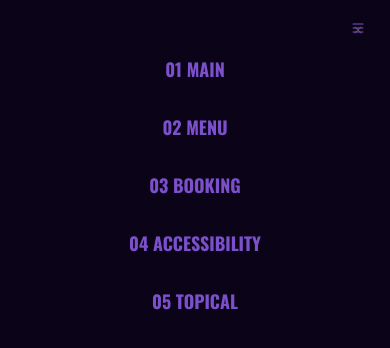
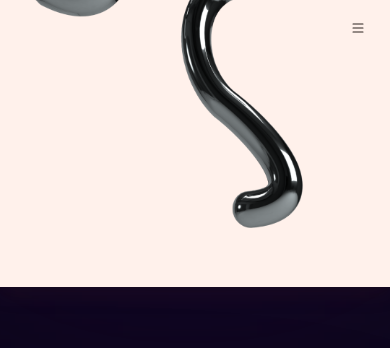
Before and after one commit to auk47/DZ, a plain HTML site: page eksamen/eksamen/topical.html in a window 390 px wide. Shown: the top 348 px of the page. Drawn offline with nearby package versions, Linux system fonts and the light colour scheme; files whose address does not match are found by name; a web font is replaced by a local one.

Commit message:
booking css

```diff
--- a/eksamen/assets/css/styletopical.css
+++ b/eksamen/assets/css/styletopical.css
@@ -227,13 +227,12 @@ section .blur_clr:nth-child(2){
     z-index: 1;
 }
 
-/*================== HEADER =======================*/
-
+/*=============== HEADER & NAV ===============*/
 /*=============== HEADER & NAV ===============*/
 .header{
   position: fixed;
   width: 100%;
-  background-color: #0b0418;
+  background-color: var(--body-color);
   top: 0;
   left: 0;
   z-index: var(--z-fixed);
@@ -248,7 +247,116 @@ section .blur_clr:nth-child(2){
   align-items: center;
 }
 
-.nav__logo, .nav__toggle{
+.nav__logo, .nav__toggle, .nav__close{
+  display: flex;
+  color: var(--title-color);
+}
+
+.nav__logo{
+  align-items: center;
+  column-gap: .5rem;
+  font-family: var(--title-font);
+  font-size: var(--h3-font-size);
+  transition: color .3s;
+  text-decoration: none;
+}
+
+.nav__logo img{
+  width: 25px;
+}
+
+.nav__logo:hover{
+  color: #8a2435;
+}
+
+.nav__toggle{
+  font-size: 1.25rem;
+  cursor: pointer;
+}
+
+@media screen and (max-width: 767px) {
+    .nav__menu{
+        position: fixed;
+        top: -100%;
+        left: 0;
+        background-color: var(--body-color);
+        width: 100%;
+        box-shadow: 0 8px 20px hsla(19, 64%, 24%, .1);
+        padding-block: 3.5rem;
+        transition: top .4s;
+    }
+}
+
+.nav__list{
+  display: flex;
+  flex-direction: column;
+  text-align: center;
+  row-gap: 2rem;
+  list-style: none;
+}
+
+.nav__link{
+  color: var(--title-color);
+  font-weight: var(--font-medium);
+  transition: color .4s;
+}
+
+.nav__close{
+  position: absolute;
+  top: 1rem;
+  right: 1.5rem;
+  font-size: 1.5rem;
+  cursor: pointer;
+}
+
+header .nav li a{
+  color: #8a2435;
+  font-family: var(--subtitle-font);
+  font-weight: bold;
+  text-decoration: none;
+  padding: 8px 15px;
+  border-radius: 25px;
+  font-size: large;
+  transition: 0.5s;
+  z-index: 2;
+}
+
+header .nav li a:hover{
+  background: #fff;
+  box-shadow: 0 5px 10px rgba(0,0,0,0.1);
+}
+
+header .btn{
+  background: #8a2435;
+  color: #fff;
+  text-decoration: none;
+  padding: 8px 15px;
+  border-radius: 25px;
+  font-family: var(--subtitle-font);
+  font-weight: bold;
+  font-size: large;
+  transition: 0.5s;
+  z-index: 2;
+}
+
+header .btn:hover{
+  transform: scale(0.9);
+}
+
+.show-menu{
+  top: 0;
+}
+/*
+.nav{
+  position: relative;
+  height: var(--header-height);
+  display: flex;
+  justify-content: space-between;
+  align-items: center;
+}
+
+/*
+.nav__logo, .nav__toggle, .nav__close{
   display: flex;
   color: #7b50ca;
 }
@@ -295,7 +403,7 @@ section .blur_clr:nth-child(2){
 @media screen and (max-width: 767px) {
     .nav__menu{
         position: fixed;
-        top: 0;
+        top: -100%;
         left: 0;
         background-color: #0b0418;
         width: 100%;
@@ -305,12 +413,14 @@ section .blur_clr:nth-child(2){
     }
 }
 
+/*
 .nav__list{
   display: flex;
   flex-direction: column;
   text-align: center;
   row-gap: 2rem;
   list-style: none;
+  z-index: 2;
 }
 
 .nav__link{
@@ -325,6 +435,24 @@ section .blur_clr:nth-child(2){
   right: 1.5rem;
   font-size: 1.5rem;
   cursor: pointer;
+}
+
+.nav__img-1, .nav__img-2{
+  position: absolute;
+  opacity: .4;
+  z-index: 1;
+}
+
+.nav__img-1{
+  width: 400px;
+  top: -2rem;
+  left: -2rem;
+}
+
+.nav__img-2{
+  width: 400px;
+  bottom: 0;
+  right: -2rem;
 }
 
 header .nav li a{
@@ -345,6 +473,7 @@ header .nav li a:hover{
   box-shadow: 0 5px 10px rgba(0,0,0,0.1);
 }
 
+/*
 header .btn{
   background: #7b50ca;
   color: #fff;
@@ -364,7 +493,7 @@ header .btn:hover{
 
 .show-menu{
   top: 0;
-}
+}*/
 
 /*
 
--- a/eksamen/eksamen/topical.html
+++ b/eksamen/eksamen/topical.html
@@ -56,6 +56,9 @@
                             <path d="M4.646 4.646a.5.5 0 0 1 .708 0L8 7.293l2.646-2.647a.5.5 0 0 1 .708.708L8.707 8l2.647 2.646a.5.5 0 0 1-.708.708L8 8.707l-2.646 2.647a.5.5 0 0 1-.708-.708L7.293 8 4.646 5.354a.5.5 0 0 1 0-.708z"/>
                           </svg>
                     </div>
+
+                    <img src="../assets/img/topical/squiggle1.png" alt="nav image" class="nav__img-1">
+                    <img src="../assets/img/topical/squiggle3.png" alt="nav image" class="nav__img-2">
                 </div>
 
                 <div class="nav__buttons">
@@ -155,6 +158,8 @@
     </section>-->
 </section>
 
+
+<script src="../assets/js/main.js"></script>
 <script src="scroll-out.js"></script>
 <script type="text/javascript">
     ScrollOut({
```
Also changed, not shown: eksamen/assets/css/stylebooking.css (+0 -53 lines).
